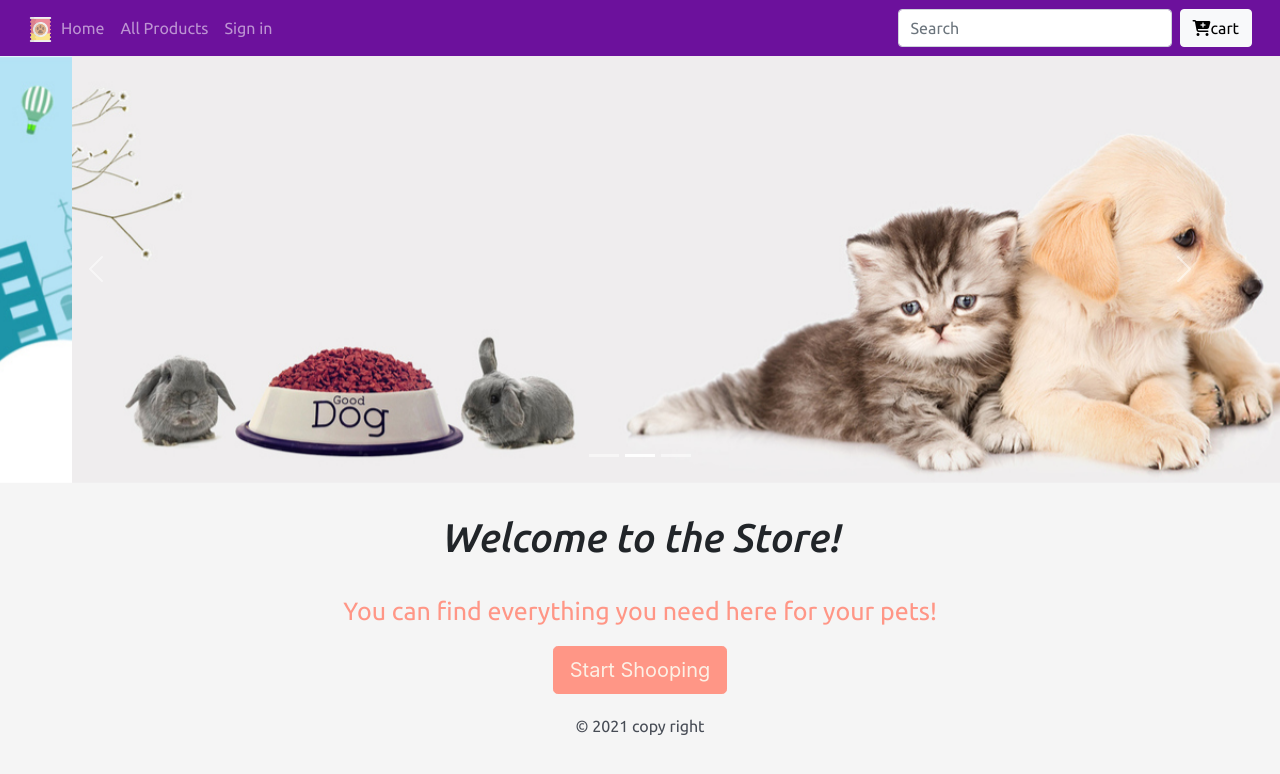
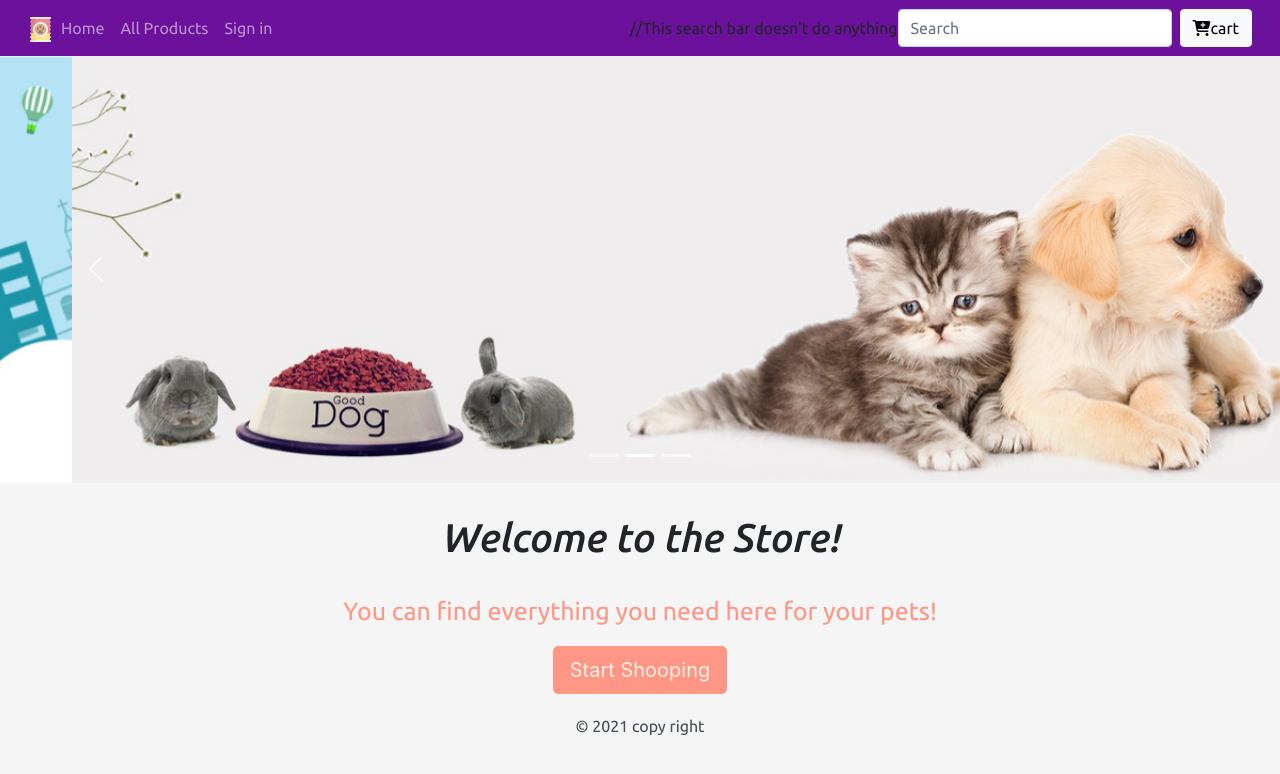
Before and after one commit to Automaton1989/commerceSite, a React (Create React App) app in the folder front/: page / in a window 1280 px wide. Shown: the top 774 px of the page. Built offline with nearby package versions, Linux system fonts and the light colour scheme; a web font is replaced by a local one.

Commit message:
Unused search bar
This search bar is left unused. It is there but there is no function attach to it.
I suggest to remove it, if it is not for use, or add a search function to it.

```diff
--- a/front/src/components/Navbar.js
+++ b/front/src/components/Navbar.js
@@ -76,6 +76,7 @@ function Navbar({ user, setUser }) {
               ></i>
             </>
           )}
+          //This search bar doesn't do anything
           <form className="d-flex">
             <input
               className="form-control me-2"
```
